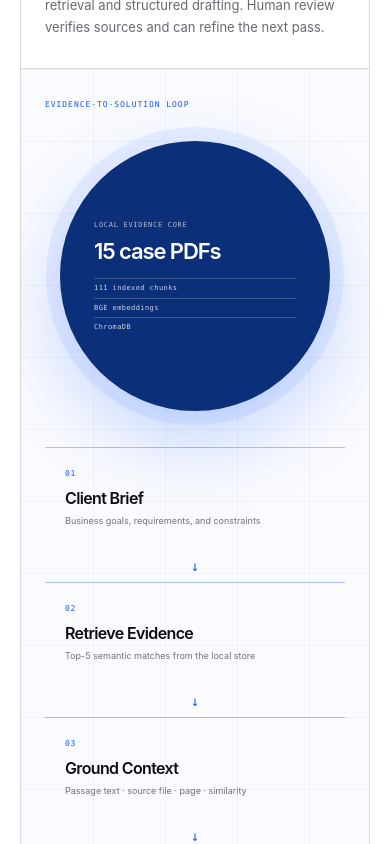
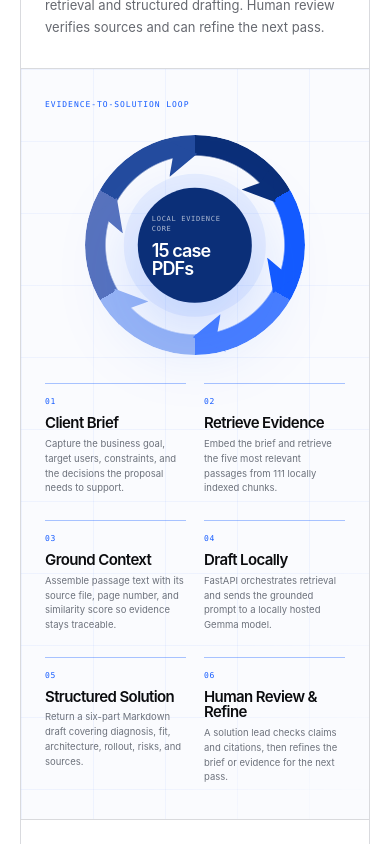
Before and after one commit to Sad-Salad-12/justinli, a Next.js app: page / in a window 390 px wide. Shown: the part 3380-4224 px from the top of the page. Built offline with nearby package versions, Linux system fonts and the light colour scheme.

Commit message:
Compact and clarify the Verba project visual

```diff
--- a/app/experience-media.tsx
+++ b/app/experience-media.tsx
@@ -378,13 +378,22 @@ export function VerbaSystemVisual({ copy }: AdReportMediaProps) {
         <div className="verba-grid" aria-hidden="true" />
         <p className="verba-cycle-label">{verba.cycleLabel}</p>
         <div className="verba-cycle-canvas">
-          <div className="verba-arrow-loop" aria-hidden="true">
-            <span className="verba-cycle-band" />
-            <span className="verba-cycle-heads">
+          <div className="verba-arrow-loop">
+            <span className="verba-cycle-band" aria-hidden="true" />
+            <span className="verba-cycle-heads" aria-hidden="true">
               {verba.cycleNodes.map((node) => (
                 <i key={node.step} />
               ))}
             </span>
+            <div className="verba-cycle-core">
+              <span>{verba.core.label}</span>
+              <strong>{verba.core.title}</strong>
+              <ul>
+                {verba.core.details.map((detail) => (
+                  <li key={detail}>{detail}</li>
+                ))}
+              </ul>
+            </div>
           </div>
           <ol className="verba-cycle-nodes">
             {verba.cycleNodes.map((node) => (
@@ -395,15 +404,6 @@ export function VerbaSystemVisual({ copy }: AdReportMediaProps) {
               </li>
             ))}
           </ol>
-          <div className="verba-cycle-core">
-            <span>{verba.core.label}</span>
-            <strong>{verba.core.title}</strong>
-            <ul>
-              {verba.core.details.map((detail) => (
-                <li key={detail}>{detail}</li>
-              ))}
-            </ul>
-          </div>
         </div>
       </div>
 
--- a/app/globals.css
+++ b/app/globals.css
@@ -977,21 +977,21 @@ a {
 .verba-system-header {
   display: grid;
   grid-template-columns: minmax(360px, 1.25fr) minmax(260px, 0.75fr);
-  gap: clamp(36px, 6vw, 100px);
+  gap: clamp(30px, 4vw, 68px);
   align-items: end;
-  padding: clamp(36px, 5vw, 72px);
+  padding: clamp(30px, 3.8vw, 52px);
   border-bottom: 1px solid var(--line);
 }
 
 .verba-system-header span {
   display: block;
-  margin-bottom: 22px;
+  margin-bottom: 15px;
 }
 
 .verba-system-header h4 {
   max-width: 980px;
   margin: 0;
-  font-size: clamp(37px, 4.7vw, 76px);
+  font-size: clamp(32px, 3.4vw, 52px);
   font-weight: 640;
   line-height: 0.98;
   letter-spacing: -0.058em;
@@ -1001,13 +1001,13 @@ a {
   max-width: 610px;
   margin: 0;
   color: var(--muted);
-  font-size: 14px;
-  line-height: 1.78;
+  font-size: 13px;
+  line-height: 1.68;
 }
 
 .verba-cycle-map {
   position: relative;
-  padding: clamp(34px, 4.5vw, 66px);
+  padding: clamp(24px, 3vw, 38px);
   overflow: hidden;
   background: #fafbfe;
   isolation: isolate;
@@ -1034,19 +1034,20 @@ a {
 
 .verba-cycle-canvas {
   position: relative;
+  display: grid;
+  grid-template-columns: minmax(230px, 0.64fr) minmax(0, 1.36fr);
+  gap: clamp(30px, 3.6vw, 50px);
+  align-items: center;
   width: min(100%, 1220px);
-  aspect-ratio: 1.34;
-  margin: 8px auto 0;
+  margin: 18px auto 0;
 }
 
 .verba-arrow-loop {
-  position: absolute;
+  position: relative;
   z-index: 1;
-  top: 50%;
-  left: 50%;
-  width: min(38%, 450px);
+  width: min(100%, 285px);
   aspect-ratio: 1;
-  transform: translate(-50%, -50%);
+  margin: 0 auto;
 }
 
 .verba-cycle-band {
@@ -1083,44 +1084,44 @@ a {
 }
 
 .verba-cycle-heads i:nth-child(1) {
-  --head-angle: 60deg;
-  top: 29.5%;
-  left: 85.5%;
+  --head-angle: 52deg;
+  top: 24.7%;
+  left: 82.3%;
   background: #0b2f78;
 }
 
 .verba-cycle-heads i:nth-child(2) {
-  --head-angle: 120deg;
-  top: 70.5%;
-  left: 85.5%;
+  --head-angle: 112deg;
+  top: 65.4%;
+  left: 88.1%;
   background: #145bff;
 }
 
 .verba-cycle-heads i:nth-child(3) {
-  --head-angle: 180deg;
-  top: 91%;
-  left: 50%;
+  --head-angle: 172deg;
+  top: 90.6%;
+  left: 55.7%;
   background: #4a7fff;
 }
 
 .verba-cycle-heads i:nth-child(4) {
-  --head-angle: 240deg;
-  top: 70.5%;
-  left: 14.5%;
+  --head-angle: 232deg;
+  top: 75.2%;
+  left: 17.7%;
   background: #9ab6f5;
 }
 
 .verba-cycle-heads i:nth-child(5) {
-  --head-angle: 300deg;
-  top: 29.5%;
-  left: 14.5%;
+  --head-angle: 292deg;
+  top: 34.7%;
+  left: 11.9%;
   background: #5873bd;
 }
 
 .verba-cycle-heads i:nth-child(6) {
-  --head-angle: 360deg;
-  top: 9%;
-  left: 50%;
+  --head-angle: 352deg;
+  top: 9.4%;
+  left: 44.3%;
   background: #244c9e;
 }
 
@@ -1131,55 +1132,32 @@ a {
   list-style: none;
 }
 
-.verba-cycle-nodes > li {
-  position: absolute;
-  z-index: 2;
-  width: clamp(176px, 20%, 238px);
-  min-height: 100px;
-  padding: 13px 0 0;
+.verba-cycle-nodes {
+  display: grid;
+  grid-template-columns: repeat(2, minmax(0, 1fr));
+  gap: 18px clamp(22px, 2.6vw, 36px);
+}
+
+.verba-cycle-nodes > li,
+.verba-cycle-nodes > li:nth-child(1),
+.verba-cycle-nodes > li:nth-child(2),
+.verba-cycle-nodes > li:nth-child(3),
+.verba-cycle-nodes > li:nth-child(4),
+.verba-cycle-nodes > li:nth-child(5),
+.verba-cycle-nodes > li:nth-child(6) {
+  position: static;
+  width: auto;
+  min-height: 92px;
+  padding: 10px 0 0;
   border-top: 1px solid rgb(20 91 255 / 36%);
   background: transparent;
-}
-
-.verba-cycle-nodes > li:nth-child(1) {
-  top: 0;
-  left: 50%;
-  text-align: center;
-  transform: translateX(-50%);
-}
-
-.verba-cycle-nodes > li:nth-child(2) {
-  top: 19%;
-  right: 0;
-}
-
-.verba-cycle-nodes > li:nth-child(3) {
-  right: 0;
-  bottom: 19%;
-}
-
-.verba-cycle-nodes > li:nth-child(4) {
-  bottom: 0;
-  left: 50%;
-  text-align: center;
-  transform: translateX(-50%);
-}
-
-.verba-cycle-nodes > li:nth-child(5) {
-  bottom: 19%;
-  left: 0;
-  text-align: right;
-}
-
-.verba-cycle-nodes > li:nth-child(6) {
-  top: 19%;
-  left: 0;
-  text-align: right;
+  text-align: left;
+  transform: none;
 }
 
 .verba-cycle-nodes > li > span {
   display: block;
-  margin-bottom: 10px;
+  margin-bottom: 7px;
   color: var(--blue);
   font-family: "SFMono-Regular", Consolas, monospace;
   font-size: 8px;
@@ -1188,16 +1166,16 @@ a {
 
 .verba-cycle-nodes strong {
   display: block;
-  font-size: clamp(16px, 1.35vw, 21px);
+  font-size: clamp(15px, 1.1vw, 18px);
   font-weight: 630;
   line-height: 1.05;
   letter-spacing: -0.04em;
 }
 
 .verba-cycle-nodes p {
-  margin: 7px 0 0;
+  margin: 6px 0 0;
   color: #6d727c;
-  font-size: 9px;
+  font-size: 9.5px;
   line-height: 1.55;
 }
 
@@ -1209,9 +1187,9 @@ a {
   display: flex;
   flex-direction: column;
   justify-content: center;
-  width: clamp(180px, 18%, 235px);
+  width: 52%;
   aspect-ratio: 1;
-  padding: clamp(24px, 2.2vw, 34px);
+  padding: clamp(16px, 1.7vw, 22px);
   color: var(--white);
   border-radius: 50%;
   background: #0b2f78;
@@ -1230,8 +1208,8 @@ a {
 
 .verba-cycle-core > strong {
   display: block;
-  margin-top: 10px;
-  font-size: clamp(22px, 2.15vw, 32px);
+  margin-top: 7px;
+  font-size: clamp(18px, 1.7vw, 23px);
   font-weight: 620;
   line-height: 0.98;
   letter-spacing: -0.05em;
@@ -1240,11 +1218,11 @@ a {
 .verba-cycle-core ul {
   display: grid;
   gap: 4px;
-  margin-top: 16px;
+  margin-top: 10px;
 }
 
 .verba-cycle-core li {
-  padding-top: 4px;
+  padding-top: 3px;
   border-top: 1px solid rgb(255 255 255 / 20%);
   color: rgb(255 255 255 / 80%);
   font-family: "SFMono-Regular", Consolas, monospace;
@@ -1257,7 +1235,7 @@ a {
   grid-template-columns: minmax(130px, 0.28fr) minmax(0, 1.72fr);
   gap: clamp(28px, 4vw, 64px);
   align-items: center;
-  padding: 28px clamp(34px, 4.5vw, 66px);
+  padding: 20px clamp(28px, 3.6vw, 48px);
   border-top: 1px solid var(--line);
   border-bottom: 1px solid var(--line);
 }
@@ -2169,21 +2147,26 @@ a {
   }
 
   .verba-cycle-canvas {
-    aspect-ratio: 1.2;
-    min-height: 720px;
+    grid-template-columns: minmax(230px, 0.68fr) minmax(0, 1.32fr);
+    gap: 32px;
+    min-height: 0;
   }
 
   .verba-cycle-nodes > li {
-    width: clamp(155px, 23%, 210px);
-    padding: 15px;
+    width: auto;
+    padding: 12px 0 0;
   }
 
   .verba-arrow-loop {
-    width: min(40%, 400px);
+    width: min(100%, 250px);
   }
 
   .verba-cycle-core {
-    width: clamp(170px, 18%, 220px);
+    width: 52%;
+  }
+
+  .verba-cycle-core ul {
+    display: none;
   }
 
 
@@ -2488,31 +2471,30 @@ a {
   }
 
   .verba-cycle-canvas {
-    display: flex;
-    flex-direction: column;
-    gap: 36px;
-    aspect-ratio: auto;
+    display: grid;
+    grid-template-columns: 1fr;
+    gap: 28px;
     min-height: 0;
-    margin-top: 30px;
+    margin-top: 24px;
   }
 
   .verba-arrow-loop {
-    display: none;
+    display: block;
+    width: min(62vw, 220px);
   }
 
   .verba-cycle-core {
-    position: static;
-    order: 1;
-    width: min(70vw, 270px);
-    margin: 0 auto;
-    padding: 34px;
-    transform: none;
+    position: absolute;
+    width: 52%;
+    margin: 0;
+    padding: 14px;
+    transform: translate(-50%, -50%);
   }
 
   .verba-cycle-nodes {
     display: grid;
-    order: 2;
-    gap: 34px;
+    grid-template-columns: repeat(2, minmax(0, 1fr));
+    gap: 24px 18px;
   }
 
   .verba-cycle-nodes > li,
@@ -2522,27 +2504,16 @@ a {
   .verba-cycle-nodes > li:nth-child(4),
   .verba-cycle-nodes > li:nth-child(5),
   .verba-cycle-nodes > li:nth-child(6) {
-    position: relative;
-    inset: auto;
-    width: 100%;
-    min-height: 0;
-    padding: 20px;
+    position: static;
+    width: auto;
+    min-height: 100px;
+    padding: 12px 0 0;
     text-align: left;
     transform: none;
   }
 
   .verba-cycle-nodes > li:not(:last-child)::after {
-    position: absolute;
-    right: auto;
-    bottom: -29px;
-    left: 50%;
-    width: 20px;
-    color: var(--blue);
-    font-family: "SFMono-Regular", Consolas, monospace;
-    font-size: 14px;
-    text-align: center;
-    content: "↓";
-    transform: translateX(-50%);
+    content: none;
   }
 
 
--- a/app/portfolio-content.ts
+++ b/app/portfolio-content.ts
@@ -206,32 +206,32 @@ export const portfolioContent: Record<Language, PortfolioContent> = {
             {
               step: "01",
               title: "Client Brief",
-              detail: "Business goals, requirements, and constraints",
+              detail: "Capture the business goal, target users, constraints, and the decisions the proposal needs to support.",
             },
             {
               step: "02",
               title: "Retrieve Evidence",
-              detail: "Top-5 semantic matches from the local store",
+              detail: "Embed the brief and retrieve the five most relevant passages from 111 locally indexed chunks.",
             },
             {
               step: "03",
               title: "Ground Context",
-              detail: "Passage text · source file · page · similarity",
+              detail: "Assemble passage text with its source file, page number, and similarity score so evidence stays traceable.",
             },
             {
               step: "04",
               title: "Draft Locally",
-              detail: "FastAPI orchestration · Gemma",
+              detail: "FastAPI orchestrates retrieval and sends the grounded prompt to a locally hosted Gemma model.",
             },
             {
               step: "05",
               title: "Structured Solution",
-              detail: "Six-part Markdown proposal with sources",
+              detail: "Return a six-part Markdown draft covering diagnosis, fit, architecture, rollout, risks, and sources.",
             },
             {
               step: "06",
               title: "Human Review & Refine",
-              detail: "Verify citations and sharpen the next pass",
+              detail: "A solution lead checks claims and citations, then refines the brief or evidence for the next pass.",
             },
           ],
           evidence: [
@@ -413,32 +413,32 @@ export const portfolioContent: Record<Language, PortfolioContent> = {
             {
               step: "01",
               title: "客户需求",
-              detail: "业务目标、具体要求与约束",
+              detail: "明确业务目标、目标用户、关键约束，以及这份方案需要支持的核心决策。",
             },
             {
               step: "02",
               title: "检索证据",
-              detail: "从本地证据库召回 Top-5 语义匹配",
+              detail: "对需求进行向量化，并从 111 个本地索引切片中召回最相关的五段内容。",
             },
             {
               step: "03",
               title: "组织上下文",
-              detail: "段落正文 · 来源文件 · 页码 · 相似度",
+              detail: "组合段落正文、来源文件、页码和相似度，让每条用于生成的证据都可以追溯。",
             },
             {
               step: "04",
               title: "本地生成",
-              detail: "FastAPI 编排 · Gemma",
+              detail: "由 FastAPI 编排检索流程，并把有证据支撑的提示词交给本地 Gemma 模型。",
             },
             {
               step: "05",
               title: "结构化方案",
-              detail: "带来源的六部分 Markdown 初稿",
+              detail: "输出六部分 Markdown 初稿，覆盖问题诊断、方案匹配、架构、落地阶段、风险与来源。",
             },
             {
               step: "06",
               title: "人工复核与完善",
-              detail: "核验引用，并完善下一轮输入",
+              detail: "由方案负责人核验结论与引用，再调整需求或证据，进入下一轮完善。",
             },
           ],
           evidence: [
```
Also changed, not shown: 1 other file (tests, documents, lock files or other folders).
